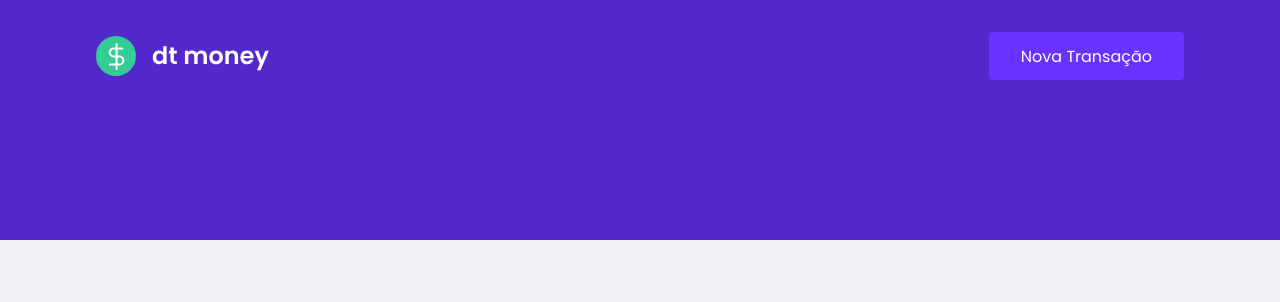
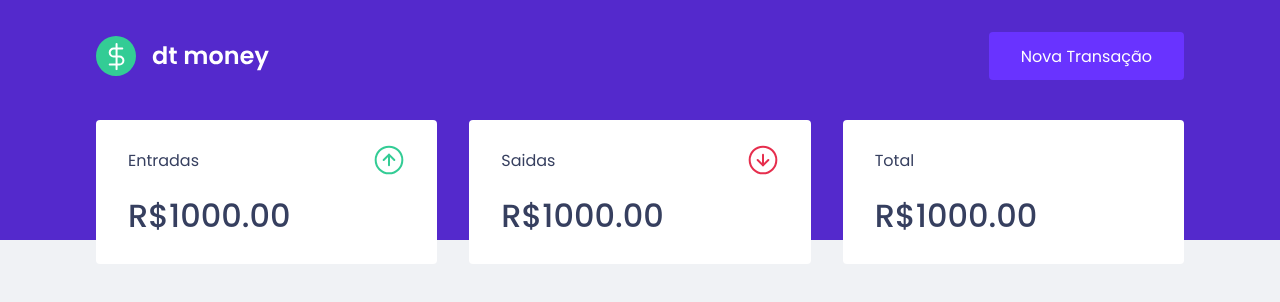
Before and after one commit to ArmandoMarioto/Chapter2-ReactJs, a React (Create React App) app in the folder dtmoney/: page / in a window 1280 px wide. Shown: the top 302 px of the page. Built offline with nearby package versions, Linux system fonts and the light colour scheme.

Commit message:
Criando Componente:Summary

```diff
--- a/dtmoney/public/index.html
+++ b/dtmoney/public/index.html
@@ -9,7 +9,7 @@
     <link rel="shortcut icon" href="favicon.png" type="image/png">
     <title>DtMoney</title>
 
-  <link href="https://fonts.googleapis.com/css2?family=Poppins:wght@400;600&display=swap" rel="stylesheet">
+  <link href="https://fonts.googleapis.com/css2?family=Poppins:wght@400;500;600&display=swap" rel="stylesheet">
 
   </head>
   <body>
--- a/dtmoney/src/App.tsx
+++ b/dtmoney/src/App.tsx
@@ -1,4 +1,5 @@
 
+import { Dashboard } from "./components/Dashboard";
 import { Header } from "./components/Header";
 import { GlobalStyle } from "./styles/global";
 
@@ -8,6 +9,7 @@
   return (
     <>
       <Header />
+      <Dashboard/>
       <GlobalStyle />
     </>
   );
--- /dev/null
+++ b/dtmoney/src/components/Dashboard/index.tsx
@@ -0,0 +1,10 @@
+import { Summary } from "../Summary";
+import { Container } from "./styles";
+
+export function Dashboard() {
+    return(
+        <Container>
+            <Summary   />
+        </Container>
+    )
+};
--- /dev/null
+++ b/dtmoney/src/components/Dashboard/styles.ts
@@ -0,0 +1,7 @@
+import styled from "styled-components";
+
+export const Container = styled.main`
+    max-width: 1120px;
+    margin: 0 auto;
+    padding: 2.5rem 1rem;
+`;
--- /dev/null
+++ b/dtmoney/src/components/Summary/index.tsx
@@ -0,0 +1,34 @@
+import incomeImg from '../../assets/income.svg';
+import outcomeImg from '../../assets/outcome.svg';
+import totalImg from '../../assets/total.svg';
+
+import { Container } from "./styles";
+
+export function Summary() {
+    return(
+
+        <Container>
+            <div>
+                <header>
+                    <p>Entradas</p>
+                    <img src={incomeImg} alt="Entradas" />
+                </header>
+                <strong>R$1000.00</strong>
+            </div>
+            <div>
+                <header>
+                    <p>Saidas</p>
+                    <img src={outcomeImg} alt="Saidas" />
+                </header>
+                <strong>R$1000.00</strong>
+            </div>
+            <div>
+                <header>
+                    <p>Total</p>
+                    <img src={totalImg} alt="Total" />
+                </header>
+                <strong>R$1000.00</strong>
+            </div>
+        </Container>
+    );
+}
--- /dev/null
+++ b/dtmoney/src/components/Summary/styles.ts
@@ -0,0 +1,29 @@
+import styled from "styled-components";
+
+export const Container = styled.div`
+  display: grid;
+  grid-template-columns: repeat(auto-fit, minmax(200px, 1fr));
+  gap: 2rem;
+  margin-top:-10rem;
+
+  div {
+      background: var(--shape);
+        padding: 1.5rem 2rem;
+        border-radius: 0.25rem;
+        color: var(--text-title);
+
+        header {
+            display: flex;
+            align-items: center;
+            justify-content:space-between;
+        }
+
+        strong {
+            display: block;
+            margin-top:1rem;
+            font-size: 2rem;
+            font-weight: 500;
+            line-height: 3rem;
+        }
+  }
+  `;
```
